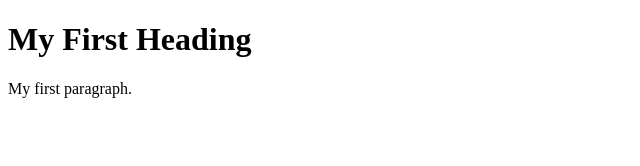
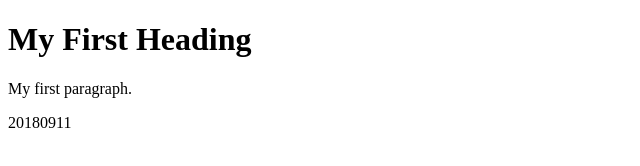
Before and after one commit to tatsufumihaneda/ci_sample, a plain HTML site: page cnt_web/index.html in a window 1280 px wide. Shown: the full height of the page, 0-640 px from the left. Drawn offline with Linux system fonts and the light colour scheme.

Commit message:
Update index.html

```diff
--- a/cnt_web/index.html
+++ b/cnt_web/index.html
@@ -5,6 +5,6 @@
 <h1>My First Heading</h1>
 
 <p>My first paragraph.</p>
-
+<p>20180911</p>
 </body>
 </html>
```
